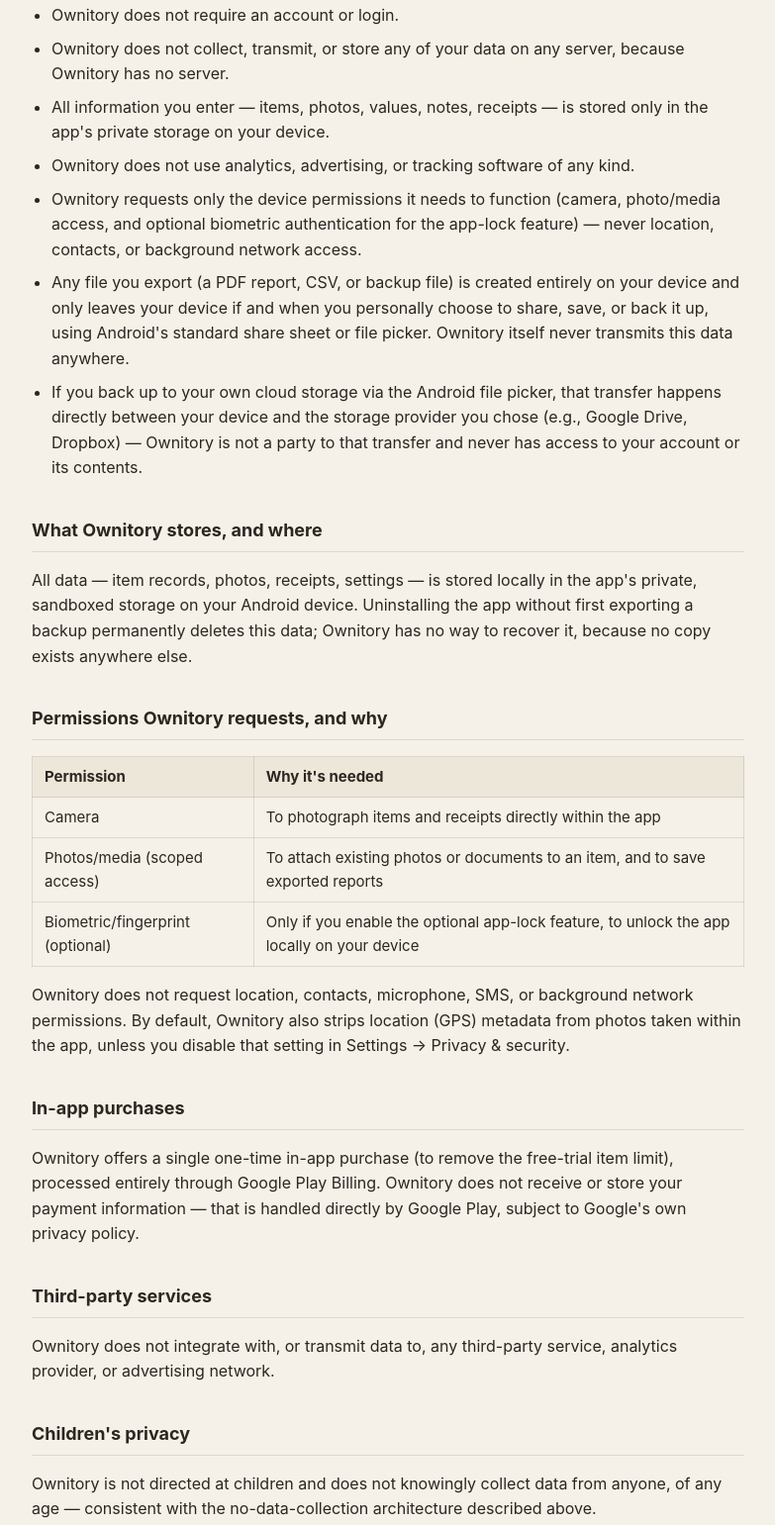
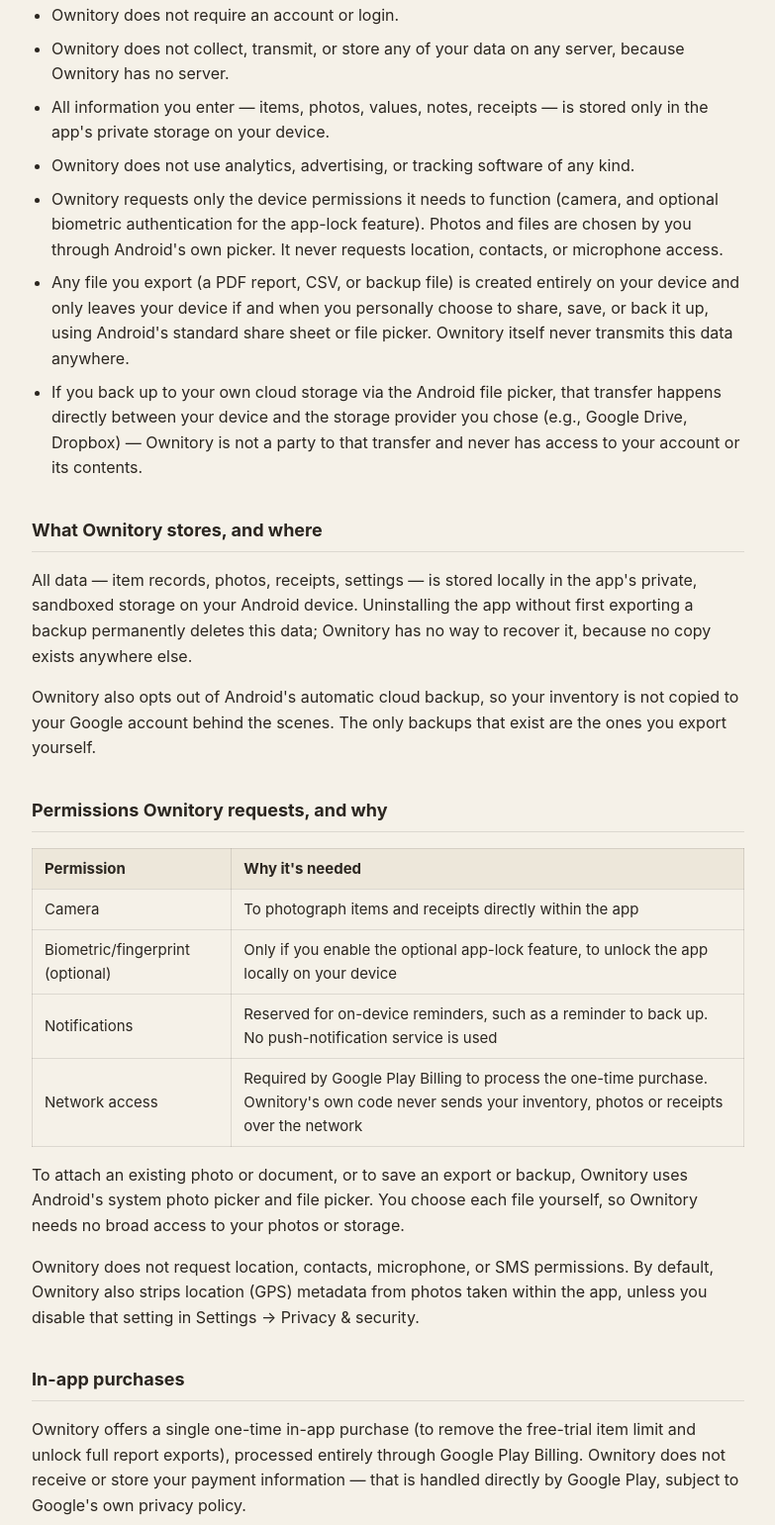
Before and after one commit to Vol42-dev/vol42-legal, a plain HTML site: page ownitory/privacy.html in a window 1280 px wide. Shown: the part 344-1885 px from the top of the page at 99% size, without its empty margins (248-1031 px from the left). Drawn offline with Linux system fonts and the light colour scheme.

Commit message:
Ownitory: bring privacy policy and terms in line with 1.1.0
- Permissions: drop the photos/media row (the app uses the system
  photo and file pickers), add notifications and network access with
  what each is for, and remove the "no background network" claim
- Note that Android auto-backup is disabled for the app
- One-time purchase also unlocks full report exports
- Ads for Ownitory on Facebook/Instagram fall under those platforms'
  policies; the app has no ad or attribution SDK
- Terms: consumer statutory rights (EU/UK) are not limited
- Last updated: November 18, 2026

Co-Authored-By: Claude Opus 5.5 <noreply@anthropic.com>

```diff
--- a/ownitory/privacy.html
+++ b/ownitory/privacy.html
@@ -32,7 +32,7 @@
   </svg>
   <h1>Ownitory — Privacy Policy</h1>
 </div>
-<p class="updated">Last updated: July 23, 2026</p>
+<p class="updated">Last updated: November 18, 2026</p>
 
 <p>This policy is intentionally short, because Ownitory's architecture makes it short: the app does not collect, transmit, store remotely, or share any of your data.</p>
 
@@ -42,28 +42,32 @@
   <li>Ownitory does not collect, transmit, or store any of your data on any server, because Ownitory has no server.</li>
   <li>All information you enter — items, photos, values, notes, receipts — is stored only in the app's private storage on your device.</li>
   <li>Ownitory does not use analytics, advertising, or tracking software of any kind.</li>
-  <li>Ownitory requests only the device permissions it needs to function (camera, photo/media access, and optional biometric authentication for the app-lock feature) — never location, contacts, or background network access.</li>
+  <li>Ownitory requests only the device permissions it needs to function (camera, and optional biometric authentication for the app-lock feature). Photos and files are chosen by you through Android's own picker. It never requests location, contacts, or microphone access.</li>
   <li>Any file you export (a PDF report, CSV, or backup file) is created entirely on your device and only leaves your device if and when you personally choose to share, save, or back it up, using Android's standard share sheet or file picker. Ownitory itself never transmits this data anywhere.</li>
   <li>If you back up to your own cloud storage via the Android file picker, that transfer happens directly between your device and the storage provider you chose (e.g., Google Drive, Dropbox) — Ownitory is not a party to that transfer and never has access to your account or its contents.</li>
 </ul>
 
 <h2>What Ownitory stores, and where</h2>
 <p>All data — item records, photos, receipts, settings — is stored locally in the app's private, sandboxed storage on your Android device. Uninstalling the app without first exporting a backup permanently deletes this data; Ownitory has no way to recover it, because no copy exists anywhere else.</p>
+<p>Ownitory also opts out of Android's automatic cloud backup, so your inventory is not copied to your Google account behind the scenes. The only backups that exist are the ones you export yourself.</p>
 
 <h2>Permissions Ownitory requests, and why</h2>
 <table>
   <tr><th>Permission</th><th>Why it's needed</th></tr>
   <tr><td>Camera</td><td>To photograph items and receipts directly within the app</td></tr>
-  <tr><td>Photos/media (scoped access)</td><td>To attach existing photos or documents to an item, and to save exported reports</td></tr>
   <tr><td>Biometric/fingerprint (optional)</td><td>Only if you enable the optional app-lock feature, to unlock the app locally on your device</td></tr>
+  <tr><td>Notifications</td><td>Reserved for on-device reminders, such as a reminder to back up. No push-notification service is used</td></tr>
+  <tr><td>Network access</td><td>Required by Google Play Billing to process the one-time purchase. Ownitory's own code never sends your inventory, photos or receipts over the network</td></tr>
 </table>
-<p>Ownitory does not request location, contacts, microphone, SMS, or background network permissions. By default, Ownitory also strips location (GPS) metadata from photos taken within the app, unless you disable that setting in Settings → Privacy &amp; security.</p>
+<p>To attach an existing photo or document, or to save an export or backup, Ownitory uses Android's system photo picker and file picker. You choose each file yourself, so Ownitory needs no broad access to your photos or storage.</p>
+<p>Ownitory does not request location, contacts, microphone, or SMS permissions. By default, Ownitory also strips location (GPS) metadata from photos taken within the app, unless you disable that setting in Settings → Privacy &amp; security.</p>
 
 <h2>In-app purchases</h2>
-<p>Ownitory offers a single one-time in-app purchase (to remove the free-trial item limit), processed entirely through Google Play Billing. Ownitory does not receive or store your payment information — that is handled directly by Google Play, subject to Google's own privacy policy.</p>
+<p>Ownitory offers a single one-time in-app purchase (to remove the free-trial item limit and unlock full report exports), processed entirely through Google Play Billing. Ownitory does not receive or store your payment information — that is handled directly by Google Play, subject to Google's own privacy policy.</p>
 
 <h2>Third-party services</h2>
 <p>Ownitory does not integrate with, or transmit data to, any third-party service, analytics provider, or advertising network.</p>
+<p>Vol.42 may advertise Ownitory on other platforms, such as Facebook and Instagram. If you see or tap one of those ads, that platform's own privacy policy applies to it. The Ownitory app contains no advertising, attribution or tracking SDK, and shares nothing with those platforms.</p>
 
 <h2>Children's privacy</h2>
 <p>Ownitory is not directed at children and does not knowingly collect data from anyone, of any age — consistent with the no-data-collection architecture described above.</p>
```
Also changed, not shown: ownitory/terms.html (+3 -2 lines).
